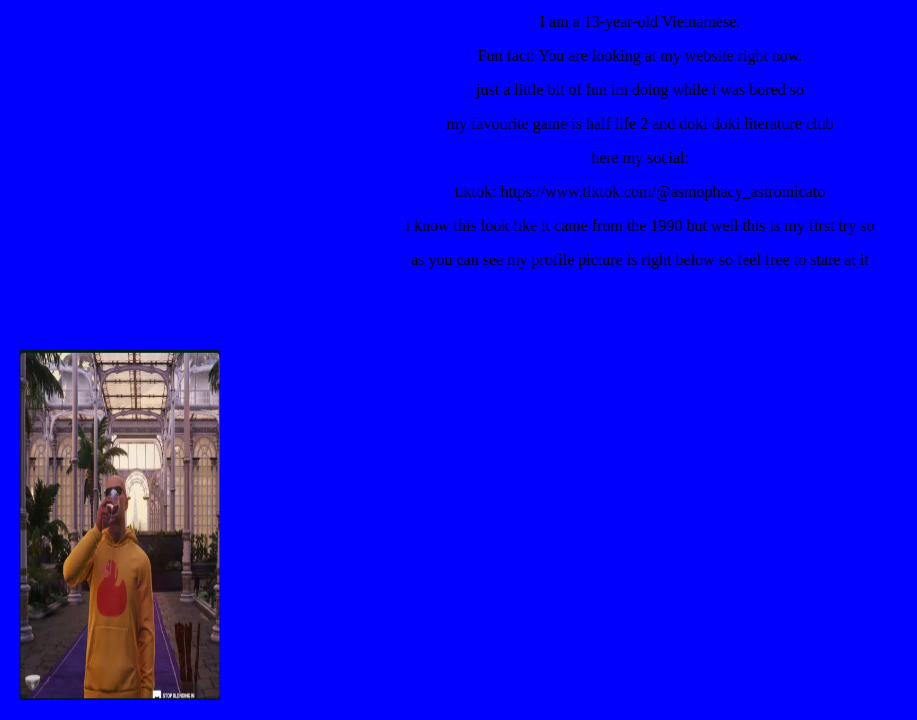
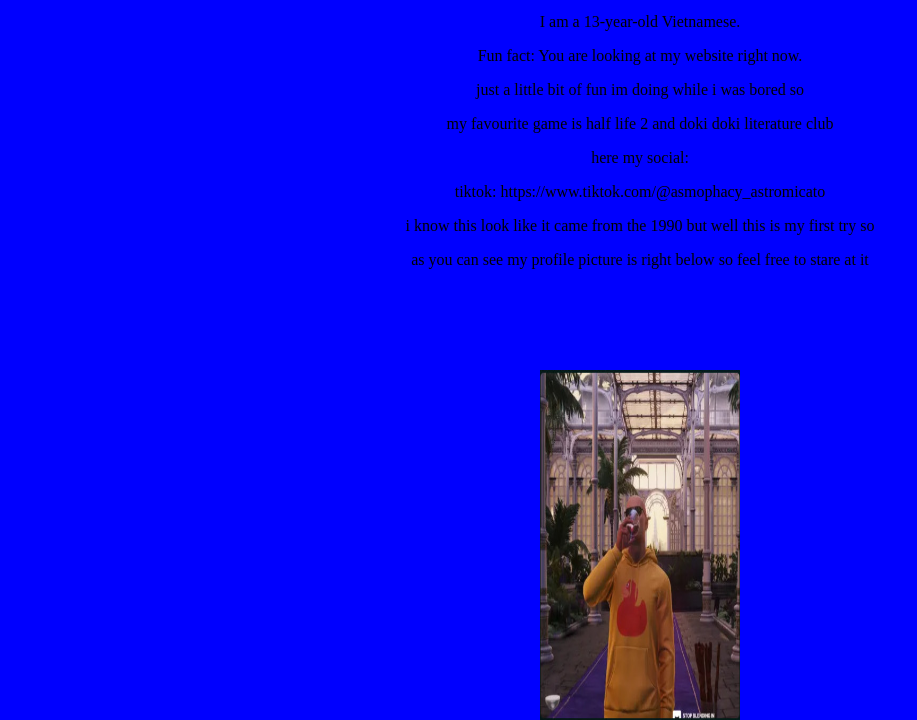
Before and after one commit to asphosmacy/asmophacy.website, a plain HTML site: page index.html in a window 1280 px wide. Shown: the part 101-821 px from the top of the page, without its empty margins (0-917 px from the left). Drawn offline with Linux system fonts and the light colour scheme.

Commit message:
Update mywebsite(v1.01).css

```diff
--- a/mywebsite(v1.01).css
+++ b/mywebsite(v1.01).css
@@ -15,6 +15,6 @@ img {
     height: 350px;
     position: absolute;
     bottom: 0;
-    left: 0;
-    margin: 20px;
+    left: 50%;
+    transform: translateX(-50%);
 }
```
